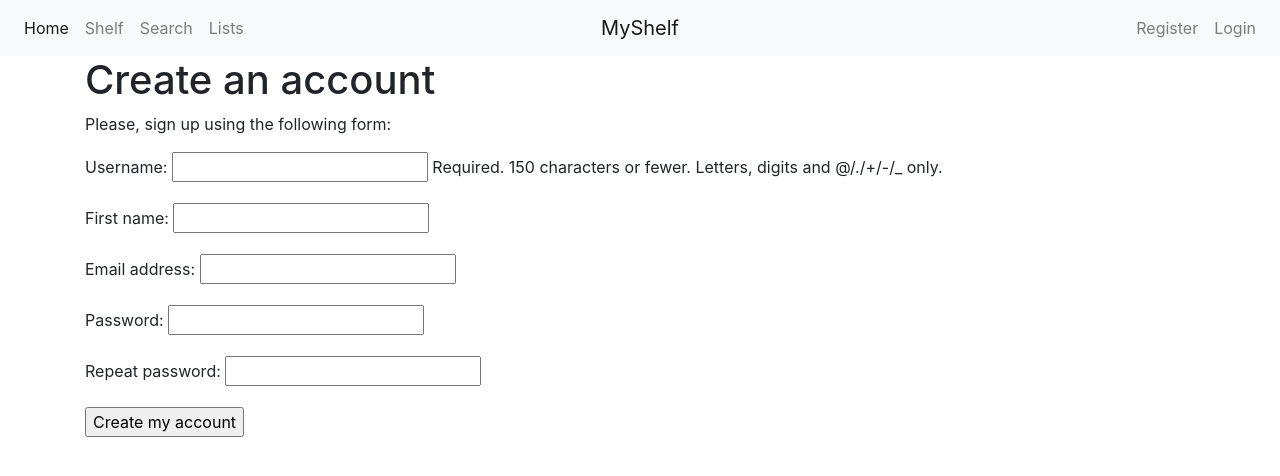
After one commit to btudorache/myshelf, a Django app: page /accounts/register/ in a window 1280 px wide. The commit adds this page. Shown: the top 476 px of the page. Run offline with Django 3.2, Linux system fonts and the light colour scheme; some libraries are stand-ins or nearby versions.

Commit message:
added registration functionality

```diff
--- /dev/null
+++ b/accounts/forms.py
@@ -0,0 +1,18 @@
+from django import forms
+from django.contrib.auth.models import User
+
+
+class UserRegistrationForm(forms.ModelForm):
+    password = forms.CharField(label='Password', widget=forms.PasswordInput)
+    password2 = forms.CharField(label='Repeat password', widget=forms.PasswordInput)
+
+    class Meta:
+        model = User
+        fields = ('username', 'first_name', 'email')
+
+    # clean_ methods are called on .is_valid check
+    def clean_password2(self):
+        cd = self.cleaned_data
+        if cd['password'] != cd['password2']:
+            raise forms.ValidationError('Passwords don\'t match.')
+        return cd['password2']
--- /dev/null
+++ b/accounts/templates/accounts/user/register.html
@@ -0,0 +1,13 @@
+{% extends "base.html" %}
+
+{% block title %}Create an account{% endblock %}
+
+{% block content %}
+  <h1>Create an account</h1>
+  <p>Please, sign up using the following form:</p>
+  <form method="post">
+    {{ user_form.as_p }}
+    {% csrf_token %}
+    <p><input type="submit" value="Create my account"></p>
+  </form>
+{% endblock %}
--- a/accounts/urls.py
+++ b/accounts/urls.py
@@ -0,0 +1,8 @@
+from django.urls import path
+
+from . import views
+
+
+urlpatterns = [
+    path('register/', views.register, name='register'),
+]
--- a/accounts/views.py
+++ b/accounts/views.py
@@ -1,3 +1,21 @@
 from django.shortcuts import render
 
-# Create your views here.
+from .forms import (
+    UserRegistrationForm,
+)
+
+
+def register(request):
+    if request.method == 'POST':
+        user_form = UserRegistrationForm(request.POST)
+        if user_form.is_valid():
+            # Save the form but don't commmit the action
+            new_user = user_form.save(commit=False)
+            # Take care of the password hashing
+            new_user.set_password(user_form.cleaned_data['password'])
+            # Finally save the form
+            new_user.save()
+            return render(request, 'accounts/user/register_done.html', {'new_user': new_user})
+    else:
+        user_form = UserRegistrationForm()
+        return render(request, 'accounts/user/register.html', {'user_form': user_form})
--- a/layout/templates/base.html
+++ b/layout/templates/base.html
@@ -12,18 +12,38 @@
   </head>
 
   <body>
-    <nav class="navbar navbar-expand-lg navbar-light bg-light">
-      <a class="navbar-brand" href="#">MyShelf</a>
-      <button class="navbar-toggler" type="button" data-toggle="collapse" data-target="#navbarNavAltMarkup" aria-controls="navbarNavAltMarkup" aria-expanded="false" aria-label="Toggle navigation">
-        <span class="navbar-toggler-icon"></span>
-      </button>
-      <div class="collapse navbar-collapse" id="navbarNavAltMarkup">
-        <div class="navbar-nav">
-          <a class="nav-item nav-link active" href="#">Home <span class="sr-only">(current)</span></a>
-          <a class="nav-item nav-link" href="#">Books</a>
-          <a class="nav-item nav-link" href="#">Explore</a>
-          <a class="nav-item nav-link" href="#">Profile</a>
-        </div>
+    <nav class="navbar navbar-expand-md navbar-light bg-light">
+      <div class="navbar-collapse collapse w-100 order-1 order-md-0 dual-collapse2">
+        <ul class="navbar-nav mr-auto">
+          <li class="nav-item active">
+            <a class="nav-link" href="#">Home</a>
+          </li>
+          <li class="nav-item">
+            <a class="nav-link" href="#">Shelf</a>
+          </li>
+          <li class="nav-item">
+            <a class="nav-link" href="#">Search</a>
+          </li>
+          <li class="nav-item">
+            <a class="nav-link" href="#">Lists</a>
+          </li>
+        </ul>
+      </div>
+      <div class="mx-auto order-0">
+        <a class="navbar-brand mx-auto" href="#">MyShelf</a>
+        <button class="navbar-toggler" type="button" data-toggle="collapse" data-target=".dual-collapse2">
+          <span class="navbar-toggler-icon"></span>
+        </button>
+      </div>
+      <div class="navbar-collapse collapse w-100 order-3 dual-collapse2">
+        <ul class="navbar-nav ml-auto">
+          <li class="nav-item">
+            <a class="nav-link" href="{% url "register" %}">Register</a>
+          </li>
+          <li class="nav-item">
+            <a class="nav-link" href="#">Login</a>
+          </li>
+        </ul>
       </div>
     </nav>
 
--- a/myshelf/urls.py
+++ b/myshelf/urls.py
@@ -19,4 +19,5 @@ from django.urls import include, path
 urlpatterns = [
     path('admin/', admin.site.urls),
     path('', include('layout.urls')),
+    path('accounts/', include('accounts.urls')),
 ]
```
Also changed, not shown: accounts/templates/accounts/user/register_done.html (added, +8 -0 lines).
